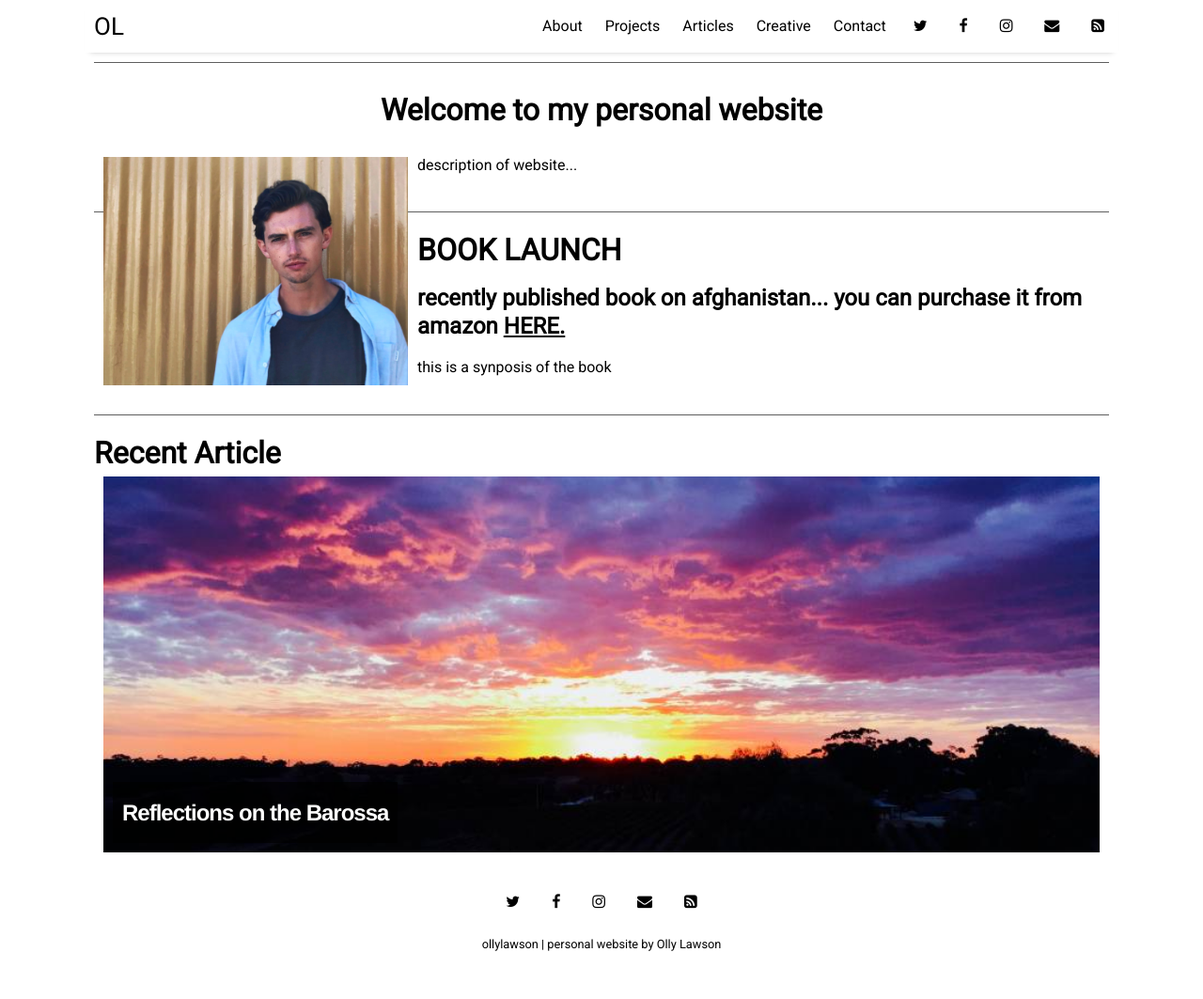
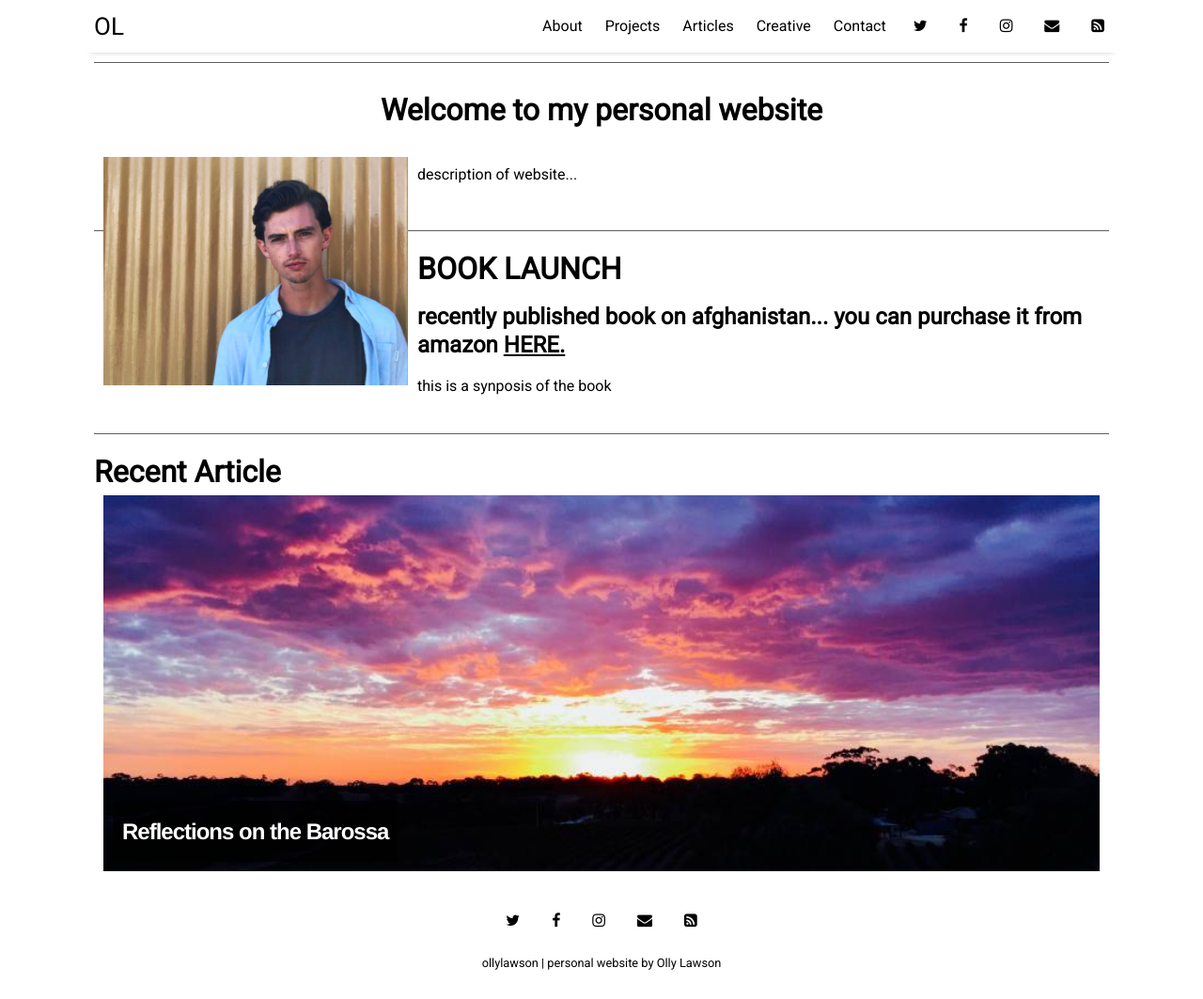
Before and after one commit to ollylawson/ollylawson.github.io, a Jekyll site: the page built from index.html, in a window 1280 px wide and 1063 px high. Shown: the whole window at 94% size. Built offline with Jekyll 4.4.1, drawn with Linux system fonts in a browser that asks for light colours; nearby versions of some CDN libraries; the list of posts is cut into pages by our own code.

```diff
--- a/assets/css/_sass/_home.scss
+++ b/assets/css/_sass/_home.scss
@@ -66,6 +66,8 @@
 /* welcome section */
 
 .welcome {
+  display: block;
+
   .avatar {
   width: 30%;
   height: auto;
@@ -78,8 +80,10 @@
     padding: 10px;
   }
 
-  p{
+  p {
     width: 50%;
+    height: auto;
+    padding: 10px;
   }
 
 }
```
